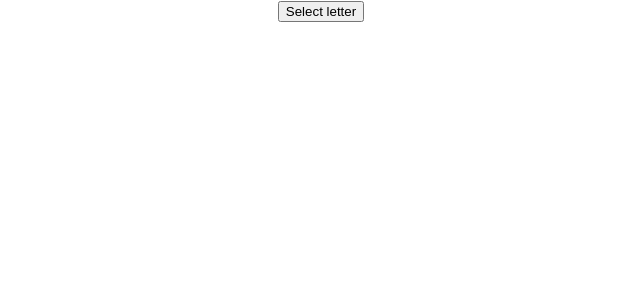
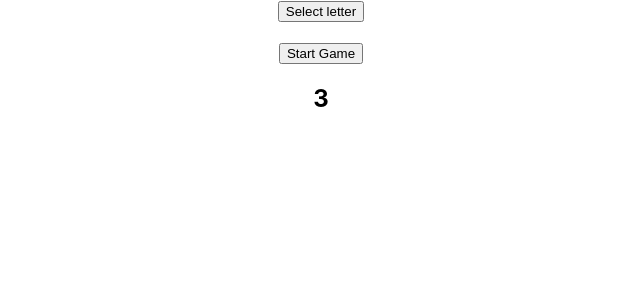
Before and after one commit to dridls/game-STOP, a React (Create React App) app in the folder game-frontend/: page / in a window 1280 px wide. Shown: the top 300 px of the page, without its empty margins (319-959 px from the left). Built offline with nearby package versions, Linux system fonts and the light colour scheme.

Commit message:
add getReady countdown

```diff
--- a/game-frontend/src/App.js
+++ b/game-frontend/src/App.js
@@ -1,10 +1,12 @@
 import Letter from "./components/Letter";
+import Start from "./components/Start";
 import "./App.css";
 
 function App() {
   return (
     <div className="App">
       <Letter />
+      <Start />
     </div>
   );
 }
--- /dev/null
+++ b/game-frontend/src/components/Start.jsx
@@ -0,0 +1,31 @@
+import React, { useEffect, useState } from "react";
+
+const Start = () => {
+  const [getReadyCountdown, setGetReadyCountdown] = useState(3);
+  const startGameHandler = () => {
+    let previous = 3;
+    let startGame = false;
+
+    setTimeout(() => {
+      startGame = true;
+    }, 3000);
+    setInterval(() => {
+      if (!startGame) {
+        setGetReadyCountdown((previous = previous - 1));
+      } else if (previous === 1) {
+        setGetReadyCountdown("GO!");
+      }
+    }, 1000);
+  };
+
+  return (
+    <>
+      <button onClick={startGameHandler} className="start-btn">
+        Start Game
+      </button>
+      <h2>{getReadyCountdown}</h2>
+    </>
+  );
+};
+
+export default Start;
```
